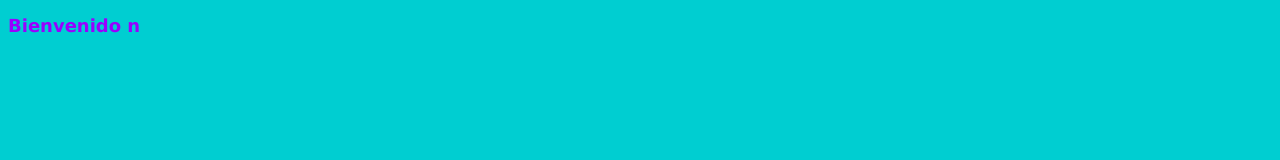
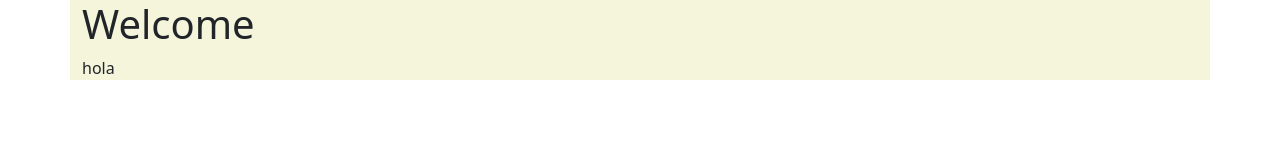
Before and after one commit to nibeyrovictor/portfolio, a plain HTML site: page index.html in a window 1280 px wide. Drawn offline with Linux system fonts and the light colour scheme.

Commit message:
added bootstrap

```diff
--- a/css/index.css
+++ b/css/index.css
@@ -6,5 +6,5 @@ html, body {
     font-family: Verdana,sans-serif;
     font-size: 15px;
     line-height: 1.5;
-    background-color: darkturquoise;
+    background-color: rgb(255, 255, 255);
 }
--- a/index.html
+++ b/index.html
@@ -1,5 +1,5 @@
 <!DOCTYPE html>
-<html lang="es"></html>
+<html lang="es-la">
 
 <html>
 
@@ -10,14 +10,16 @@
     <title>Portfolio</title>
     <meta content="author" content="victor alberto nibeyro">
   <!--  <script defer src="" language="Javascript"></script> -->
-    <script>
-        console.log("¡Hola!");
-      </script>
+    <!--  Para que no guarde cache y actualice los cambios -->
+  <META HTTP-EQUIV="CACHE-CONTROL" CONTENT="NO-CACHE">
+    <link rel="stylesheet" href="dist/bootstrap/css/bootstrap.css"
 
-    <link rel="stylesheet" href="css/index.css"
 </head>
 <body>
-<h1>Bienvenido n</h1>
+  <div class="container" style="background-color: beige;">
+<h1  >Welcome</h1>
+ <p>hola </p>
+  </div>
 
 
 </body>
```
